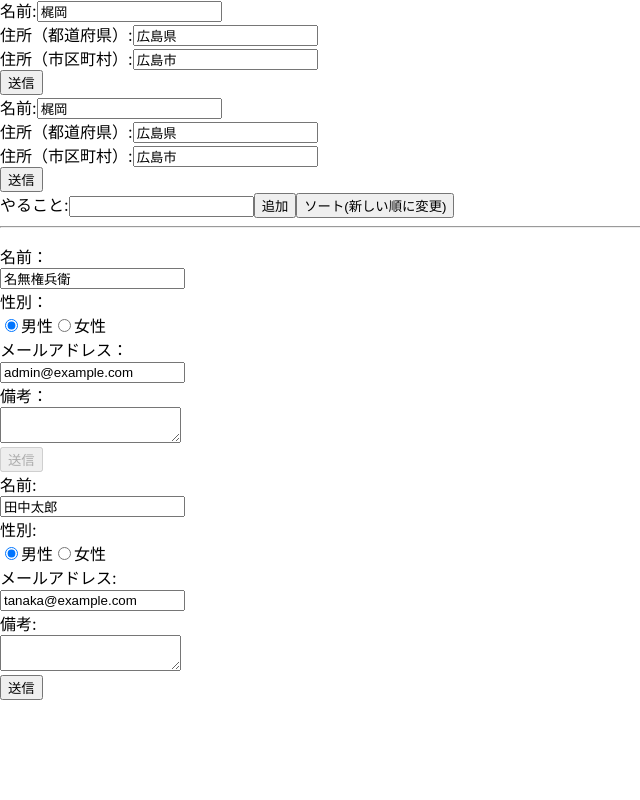
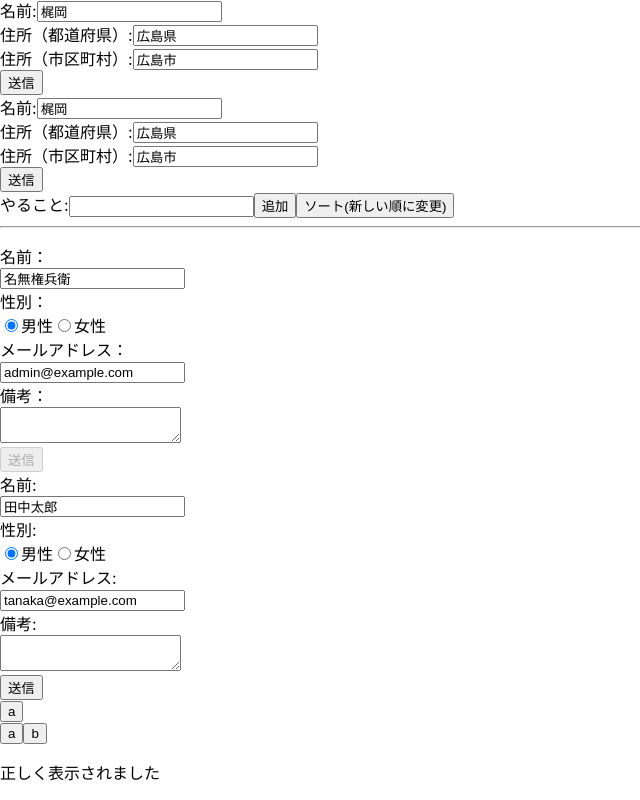
Before and after one commit to shunmakk/basic-react-pratice, a React (Create React App) app: page / in a window 1280 px wide. Shown: the part 844-1644 px from the top of the page, without its empty margins (0-640 px from the left). Before the commit the page ends 1544 px from the top, so only its background shows below. Built offline with nearby package versions, Linux system fonts and the light colour scheme.

Commit message:
suspenceコンポーネントの続きまで

```diff
--- /dev/null
+++ b/src/Components/LazyBasic.js
@@ -0,0 +1,17 @@
+import { Suspense, lazy } from 'react';
+
+// msミリ秒の遅延を発生させるsleep関数
+const sleep = ms => new Promise(resolve => setTimeout(resolve, ms));
+
+// LazyButtonを遅延ロード
+const LazyButton = lazy(() => sleep(2000).then(() => import('./LazyButton')));
+
+const LazyBasic = () => {
+  return (
+    <Suspense fallback={<p>now loading</p>}>
+      <LazyButton />
+    </Suspense>
+  );
+}
+
+export default LazyBasic;
--- /dev/null
+++ b/src/Components/LazyButton.js
@@ -0,0 +1,9 @@
+import React from 'react'
+
+const LazyButton = () => {
+  return (
+    <button>a</button>
+  )
+}
+
+export default LazyButton
--- /dev/null
+++ b/src/Components/LazyButton2.js
@@ -0,0 +1,9 @@
+import React from 'react'
+
+const LazyButton2 = () => {
+  return (
+    <button>b</button>
+  )
+}
+
+export default LazyButton2
--- /dev/null
+++ b/src/Components/LazyMulti.js
@@ -0,0 +1,18 @@
+import React from 'react'
+import { Suspense ,lazy } from 'react'
+
+const sleep = ms => new Promise(resolve => setTimeout(resolve,ms));
+
+const LazyButton = lazy(() => sleep(4000).then(() => import('./LazyButton')));
+const LazyButton2 = lazy(() => sleep(3000).then(() => import('./LazyButton2')))
+
+const LazyMulti = () => {
+  return (
+    <Suspense fallback={<p></p>}>
+        <LazyButton/>
+        <LazyButton2/>
+    </Suspense>
+  )
+}
+
+export default LazyMulti
--- /dev/null
+++ b/src/Components/SuspenceSimple.js
@@ -0,0 +1,12 @@
+import React, { Suspense } from 'react'
+import ThrowPromise from './ThrowPromise'
+
+const SuspenceSimple = () => {
+  return (
+    <Suspense fallback={<p>now Loading</p>}>
+        <ThrowPromise/>
+    </Suspense>
+  )
+}
+
+export default SuspenceSimple;
--- /dev/null
+++ b/src/Components/ThrowPromise.js
@@ -0,0 +1,19 @@
+//promiseが終了したかを表すpromise変数
+let flag = false;
+
+export default function ThrowPromise () {
+
+    //promiseが完了
+    if(flag){
+        return <p>正しく表示されました</p>;
+    }
+
+ //ロード中の場合はpromiseをスロー
+    throw new Promise((resolve,reject) => {
+        //3000ミリ秒後に解決　（resolve）する処理
+        setTimeout(() => {
+            flag = true;
+            resolve('susccess!');
+        }, 3000);
+    });
+}
--- a/src/index.js
+++ b/src/index.js
@@ -17,6 +17,9 @@ import StateNestImmer from './Components/StateNestImmer';
 import StateTodo from './Components/StateTodo';
 import FormBasic from './Components/FormBasic';
 import FormYup from './Components/FormYup';
+import LazyBasic from './Components/LazyBasic';
+import LazyMulti from './Components/LazyMulti';
+import SuspenceSimple from './Components/SuspenceSimple';
 
 
 const root = ReactDOM.createRoot(document.getElementById('root'));
@@ -37,11 +40,19 @@ root.render(
     <FormFile/>
     <StateNest/>
     <StateNestImmer/>
-    {/* 配列の更新 */}
+    {/* ⭐️配列の更新 */}
     <StateTodo/>
-     {/* React Hook Form */}
+     {/* ⭐️React Hook Form */}
      <FormBasic/>
      <FormYup/>
+      {/* 組み込みコンポーネント */}
+      <LazyBasic/>
+      <br/>
+      <LazyMulti/>
+      <SuspenceSimple/>
+
+
+
 
 
 
```
